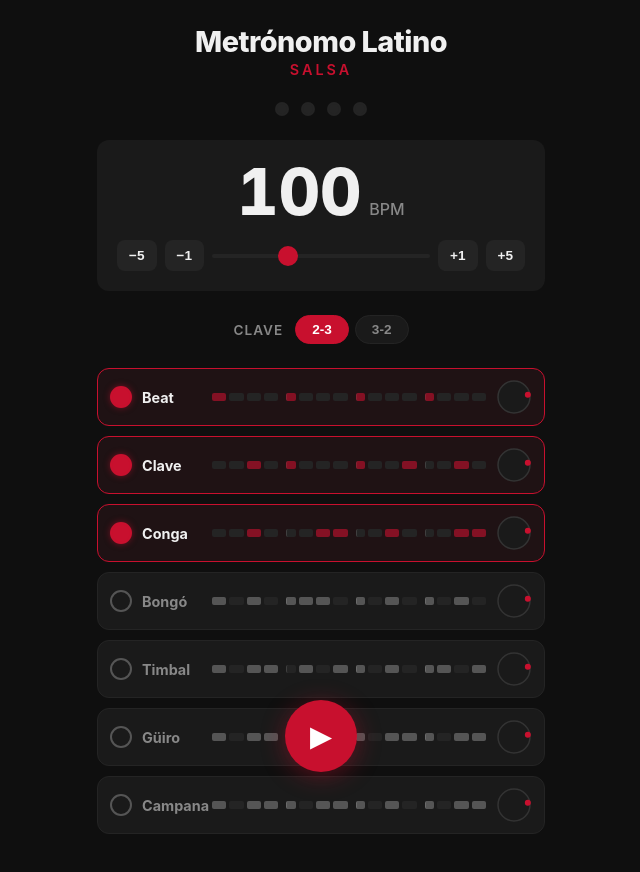
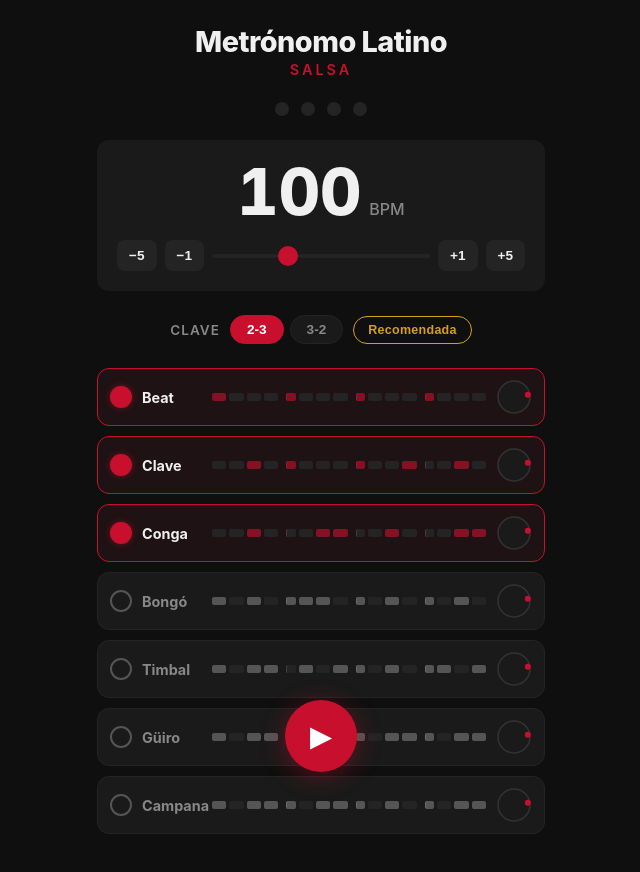
Before and after one commit to maurodibert/metronomo-latino, a React (Vite) app: page / in a window 1280 px wide. Shown: the top 872 px of the page, without its empty margins (319-959 px from the left). Built offline with nearby package versions, Linux system fonts and the light colour scheme.

Commit message:
feat: botón Recomendada — 174 BPM, clave 3-2, Beat+Clave+Conga+Timbal

```diff
--- a/src/App.tsx
+++ b/src/App.tsx
@@ -73,6 +73,12 @@ export default function App() {
     setVolumes(prev => ({ ...prev, [id]: v }));
   }, []);
 
+  const applyRecommended = useCallback(() => {
+    setBpm(174);
+    setClaveType('3-2');
+    setActivePercussions(new Set(['beat', 'clave', 'conga', 'timbal']));
+  }, []);
+
   useEffect(() => {
     return () => schedulerRef.current?.stop();
   }, []);
@@ -107,6 +113,9 @@ export default function App() {
             </button>
           ))}
         </div>
+        <button className="recommended-btn" onClick={applyRecommended}>
+          Recomendada
+        </button>
       </div>
 
       <div className="percussion-list">
--- a/src/styles/main.css
+++ b/src/styles/main.css
@@ -177,7 +177,9 @@ body {
 .clave-selector {
   display: flex;
   align-items: center;
-  gap: 12px;
+  gap: 10px;
+  flex-wrap: wrap;
+  justify-content: center;
 }
 
 .clave-label {
@@ -209,6 +211,24 @@ body {
   background: var(--accent);
   color: white;
   border-color: var(--accent);
+}
+
+.recommended-btn {
+  background: transparent;
+  color: var(--accent-2);
+  border: 1px solid var(--accent-2);
+  border-radius: 20px;
+  padding: 6px 14px;
+  font-size: 0.78rem;
+  font-weight: 600;
+  cursor: pointer;
+  transition: all 0.15s;
+  letter-spacing: 0.3px;
+}
+
+.recommended-btn:hover {
+  background: var(--accent-2);
+  color: #000;
 }
 
 /* ---- Percusiones ---- */
```
